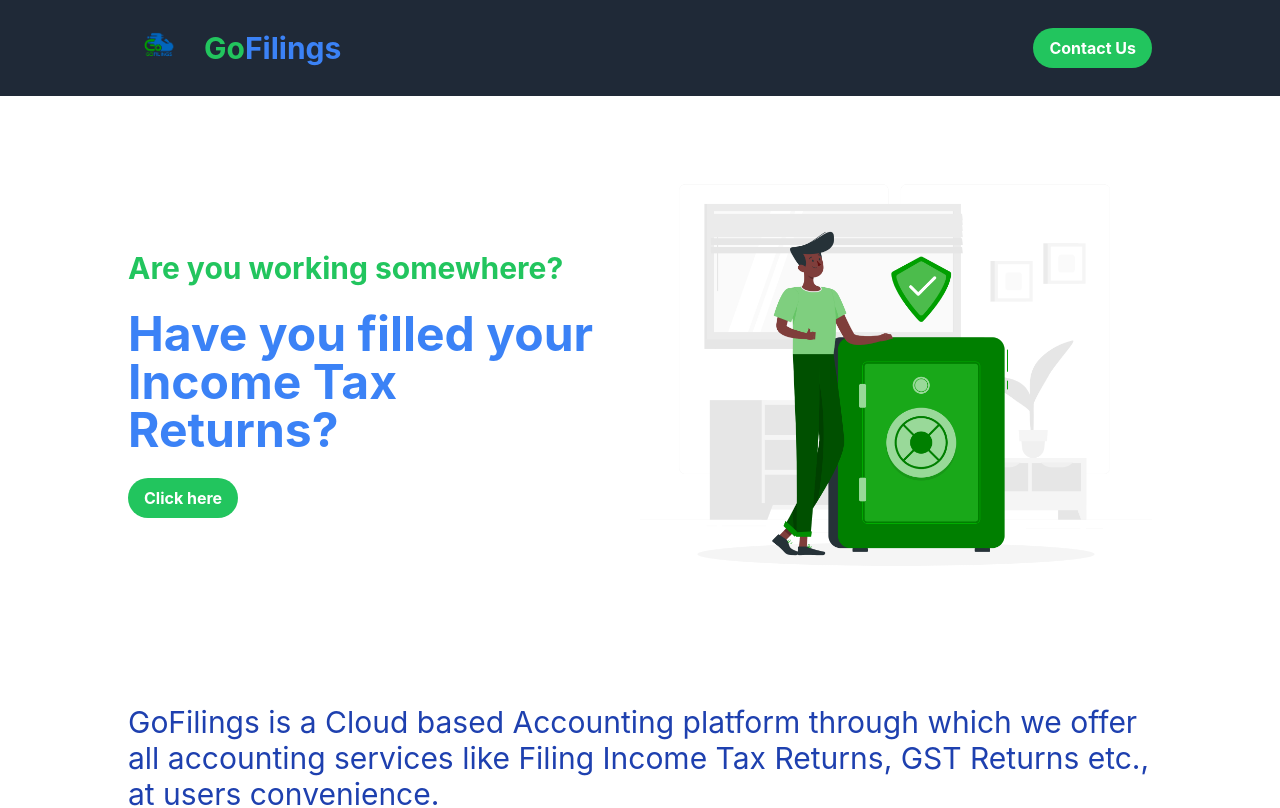
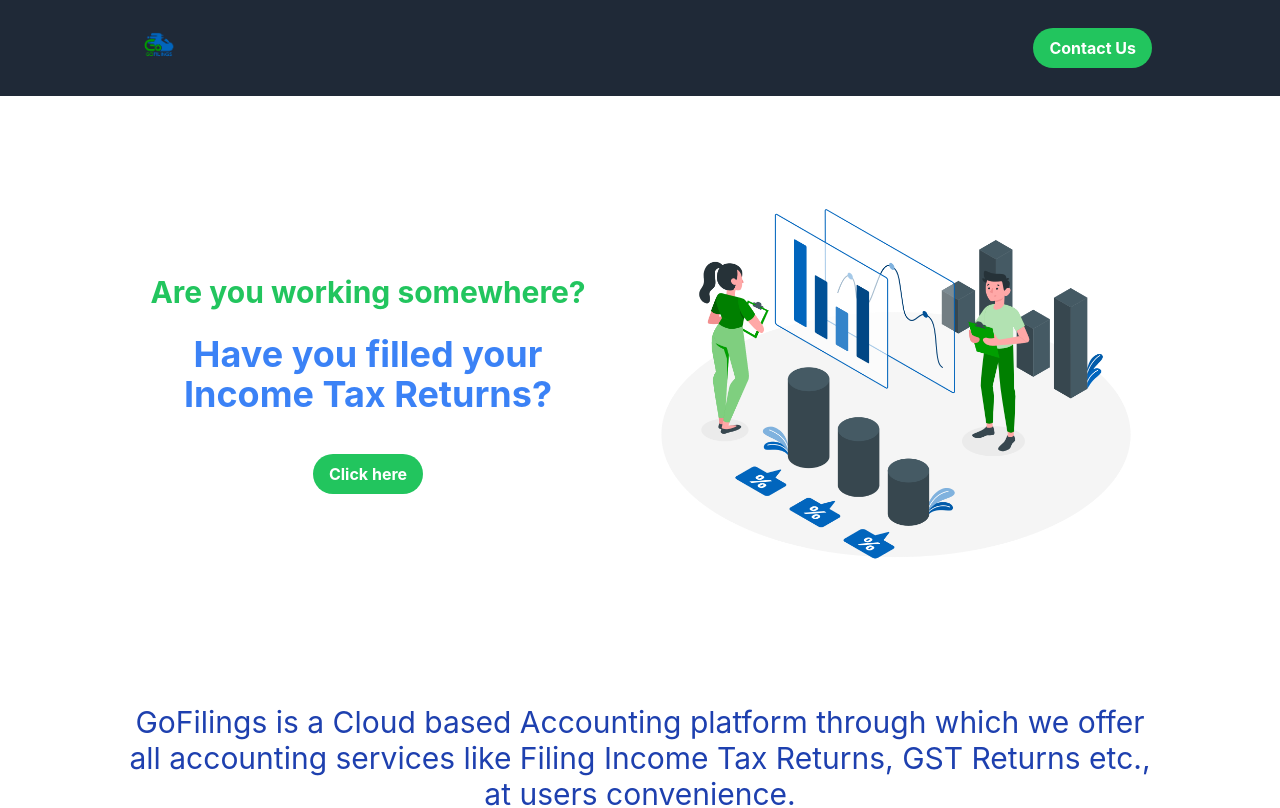
Before and after one commit to shalwin04/gofillings, a React (Create React App) app: page / in a window 1280 px wide. Shown: the top 808 px of the page. Built offline with nearby package versions, Linux system fonts and the light colour scheme.

Commit message:
Update Home.js
Enabled the ContactUs button to open the form
Center Aligned the first Section

```diff
--- a/src/Home.js
+++ b/src/Home.js
@@ -1,4 +1,4 @@
-import logo from "./logo.svg";
+import AnalyticsAmico from "./images/Analytics-amico.png";
 import Vaultrafiki from "./images/Vault-rafiki.png";
 import YoungandHappy from "./images/Young and happy-bro.png";
 import Segmentation from "./images/Segmentation-pana.png";
@@ -9,7 +9,6 @@
 import logo1 from "./images/PNG.png";
 import { FaInstagram, FaLinkedin } from "react-icons/fa";
 import { FaXTwitter } from "react-icons/fa6";
-import { FaLinkedinIn } from "react-icons/fa";
 import { BrowserRouter as Router, Route, Routes } from "react-router-dom";
 import Form from "./Form";
 import { useNavigate } from "react-router-dom";
@@ -30,12 +29,10 @@
             alt="Logo"
             className="w-16 h-16 mr-3" // Adjust the width and height here
           />
-          <p className="text-3xl text-center font-bold text-blue-500 ">
-            <span className="text-green-500">Go</span>Filings
-          </p>
         </div>
         <div>
-          <button className="bg-green-500 hover:bg-green-700 text-white font-bold py-2 px-4 rounded-full">
+          <button className="bg-green-500 hover:bg-green-700 text-white font-bold py-2 px-4 rounded-full"
+          onClick={handleClick}>
             Contact Us
           </button>
         </div>
@@ -46,26 +43,25 @@
         <div className="flex items-center w-full max-w-screen-lg mx-auto">
           <div className="flex items-center justify-between w-full">
             <div>
-              <h1 className="text-3xl font-bold text-green-500 ">
+              <h1 className="text-3xl font-bold text-green-500 text-center">
                 Are you working somewhere?
               </h1>
               <div className="mt-6">
-                <p className="text-5xl font-bold text-blue-500">
-                  Have you filled your
-                </p>
-                <p className="text-5xl font-bold text-blue-500">
-                  Income Tax Returns?
+                <p className="text-4xl font-bold text-blue-500 text-center">
+                  Have you filled your Income Tax Returns?
                 </p>
               </div>
+              <div className="flex items-center justify-center mt-4">
               <button
                 className="mt-6 bg-green-500 hover:bg-green-700 text-white font-bold py-2 px-4 rounded-full"
                 onClick={handleClick}
               >
                 Click here
               </button>
+              </div>
             </div>
             <img
-              src={Vaultrafiki}
+              src={AnalyticsAmico}
               alt="Logo"
               className="w-full md:w-1/2 ml-8"
             />
@@ -76,7 +72,7 @@
         <div className="flex items-center w-full max-w-screen-lg mx-auto">
           <div className="flex items-center justify-between w-full">
             <div>
-              <h1 className="text-3xl text-blue-800">
+              <h1 className="text-3xl text-blue-800 text-center">
                 GoFilings is a Cloud based Accounting platform through which
                 we offer all accounting services like Filing Income Tax
                 Returns, GST Returns etc., at users convenience.
```
